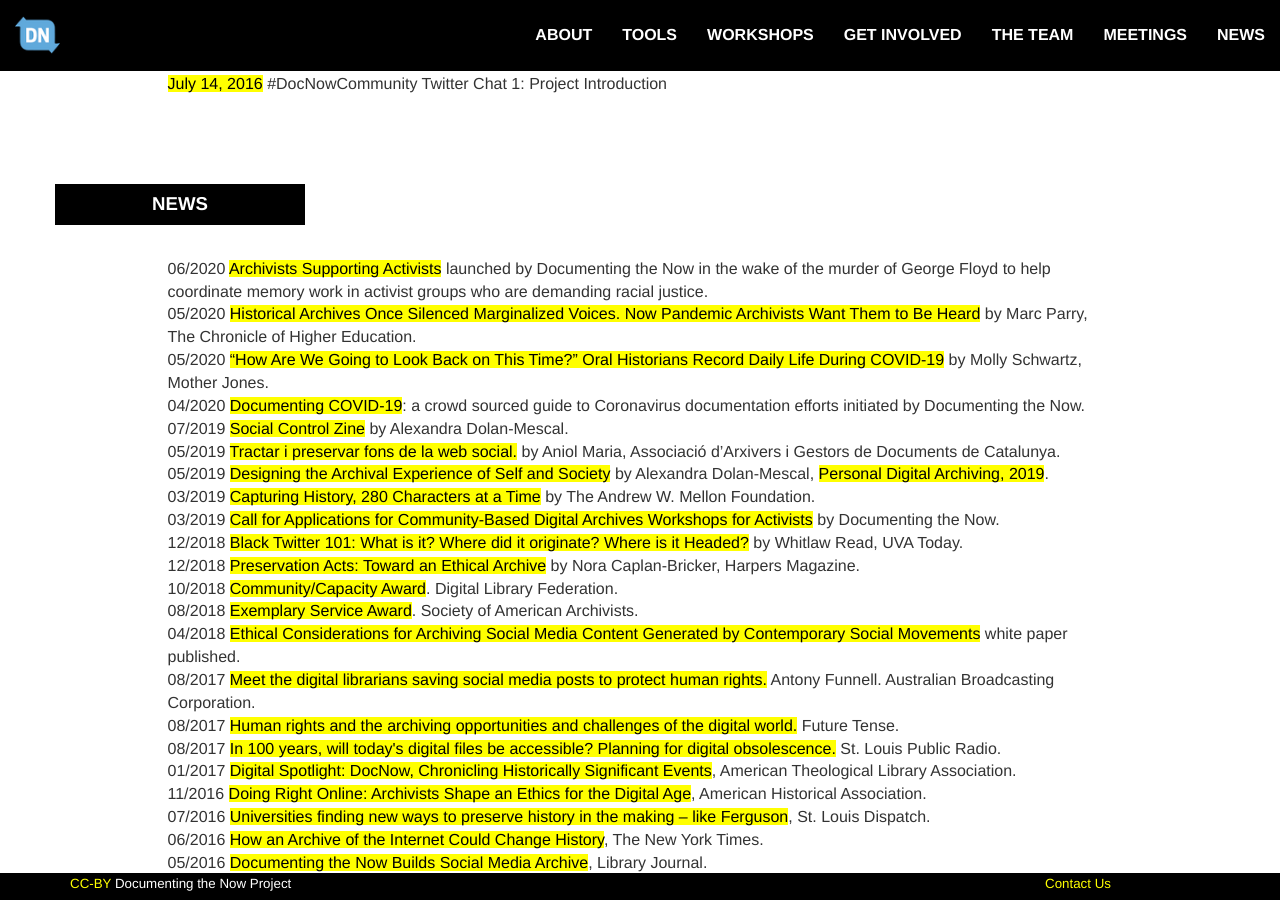
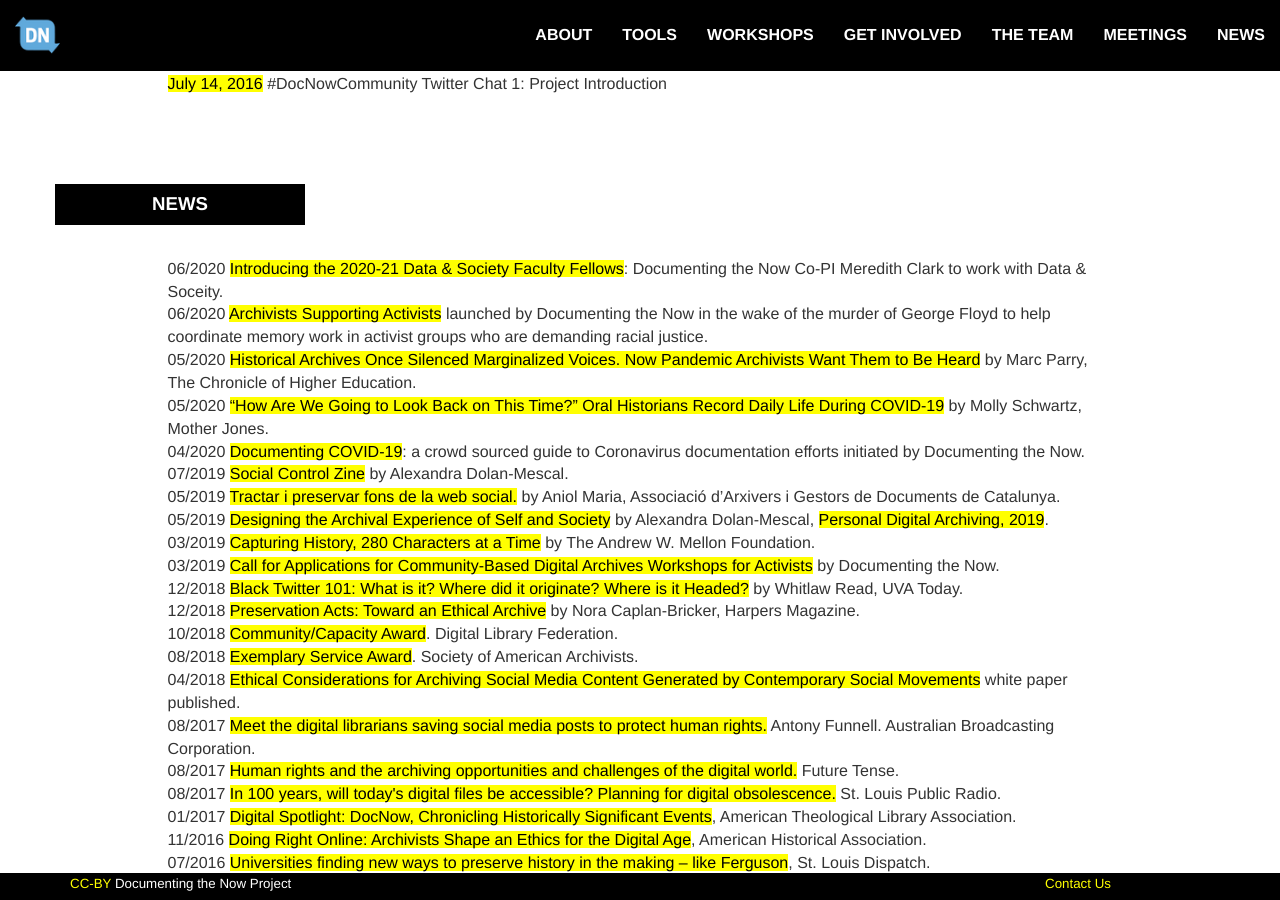
Before and after one commit to DocNow/docnow.github.io, a Jekyll site: the page built from index.html, in a window 1280 px wide and 900 px high, scrolled down 5054 px. Built offline with Jekyll 4.4.1, drawn with Linux system fonts in a browser that asks for light colours.

Commit message:
added news about Meredith!

```diff
--- a/index.html
+++ b/index.html
@@ -452,6 +452,7 @@
             <h2>News</h2>
             <br>
                 <div class="col-lg-offset-1 col-lg-10 news-items">
+                  06/2020 <a href="https://datasociety.net/announcements/2020/06/11/introducing-the-2020-21-data-society-faculty-fellows/">Introducing the 2020-21 Data &amp; Society Faculty Fellows</a>: Documenting the Now Co-PI Meredith Clark to work with Data &amp; Soceity.<br>
                   06/2020 <a href="/archivists-supporting-activists/">Archivists Supporting Activists</a> launched by Documenting the Now in the wake of the murder of George Floyd to help coordinate memory work in activist groups who are demanding racial justice.<br>
                   05/2020 <a href="https://www.chronicle.com/article/Historical-Archives-Once/248693">Historical Archives Once Silenced Marginalized Voices. Now Pandemic Archivists Want Them to Be Heard</a> by Marc Parry, The Chronicle of Higher Education.<br>
                   05/2020 <a href="https://www.motherjones.com/coronavirus-updates/2020/05/how-are-we-going-to-look-back-on-this-time-oral-historians-record-daily-life-during-covid-19/">“How Are We Going to Look Back on This Time?” Oral Historians Record Daily Life During COVID-19</a> by Molly Schwartz, Mother Jones.<br>
```
